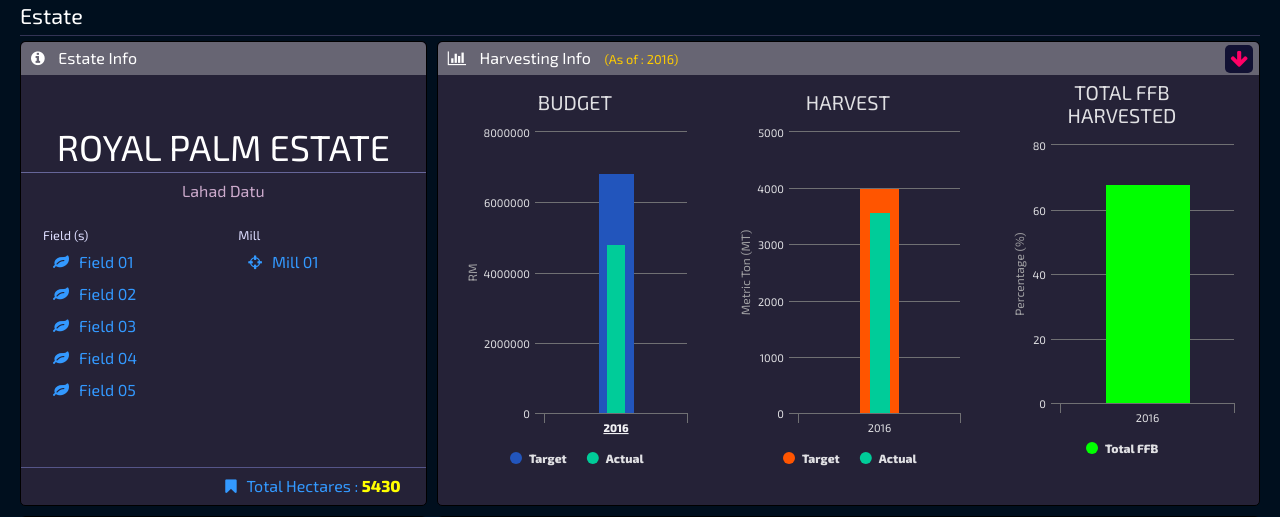
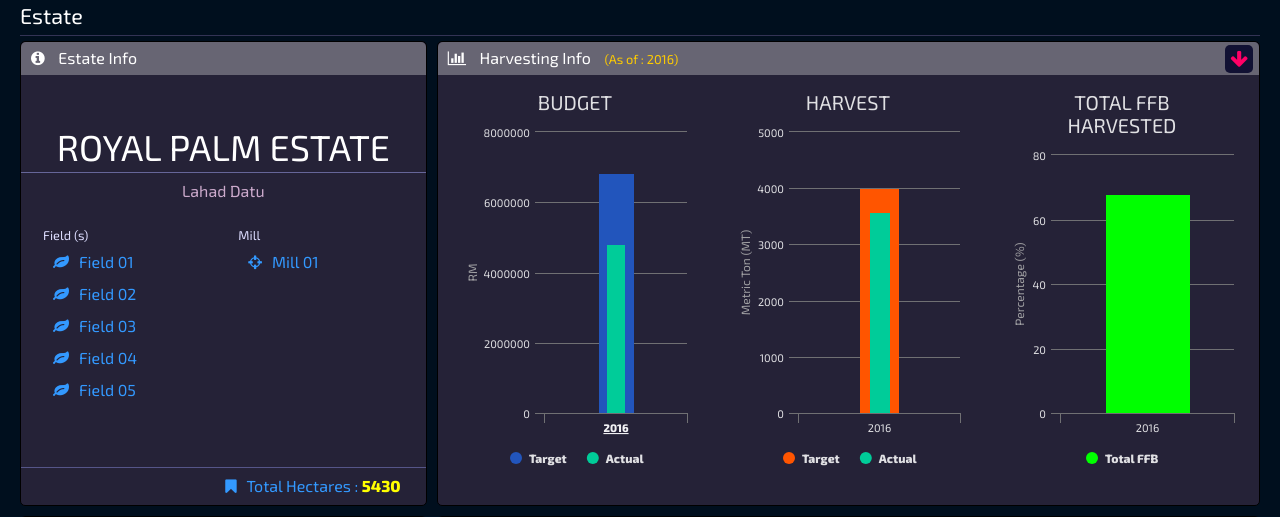
Before and after one commit to humming-soft/poc_ioi, a PHP site: template view/estate.php in a window 1280 px wide. Shown: the part 76-593 px from the top of the page. Run offline with PHP 8.4, Linux system fonts and the light colour scheme; the template is opened without the code that fills it, so the values that code supplies are empty.

Commit message:
Signed-off-by: unknown <Sebin@HS-PC07.Office.Hummingsoft.com.my>

```diff
--- a/assets/css/portlet/style_portlet_page.css
+++ b/assets/css/portlet/style_portlet_page.css
@@ -1405,7 +1405,8 @@
 	height: 260px;
 }
 div.portlet_hi #highcharts-ht1,
-div.portlet_hi #highcharts-ht2 {
+div.portlet_hi #highcharts-ht2,
+div.portlet_hi #highcharts-ht3{
 	margin-top: 10px;
 }
 
```
